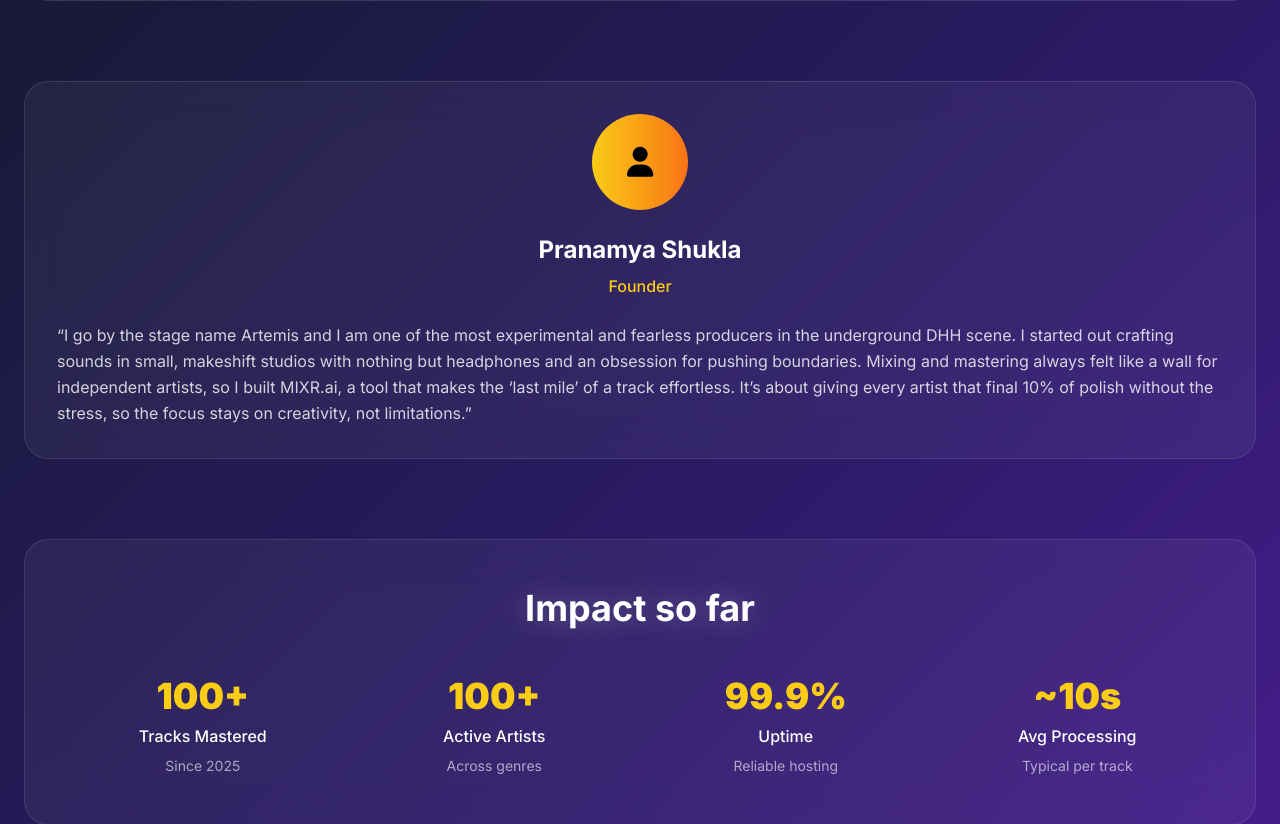
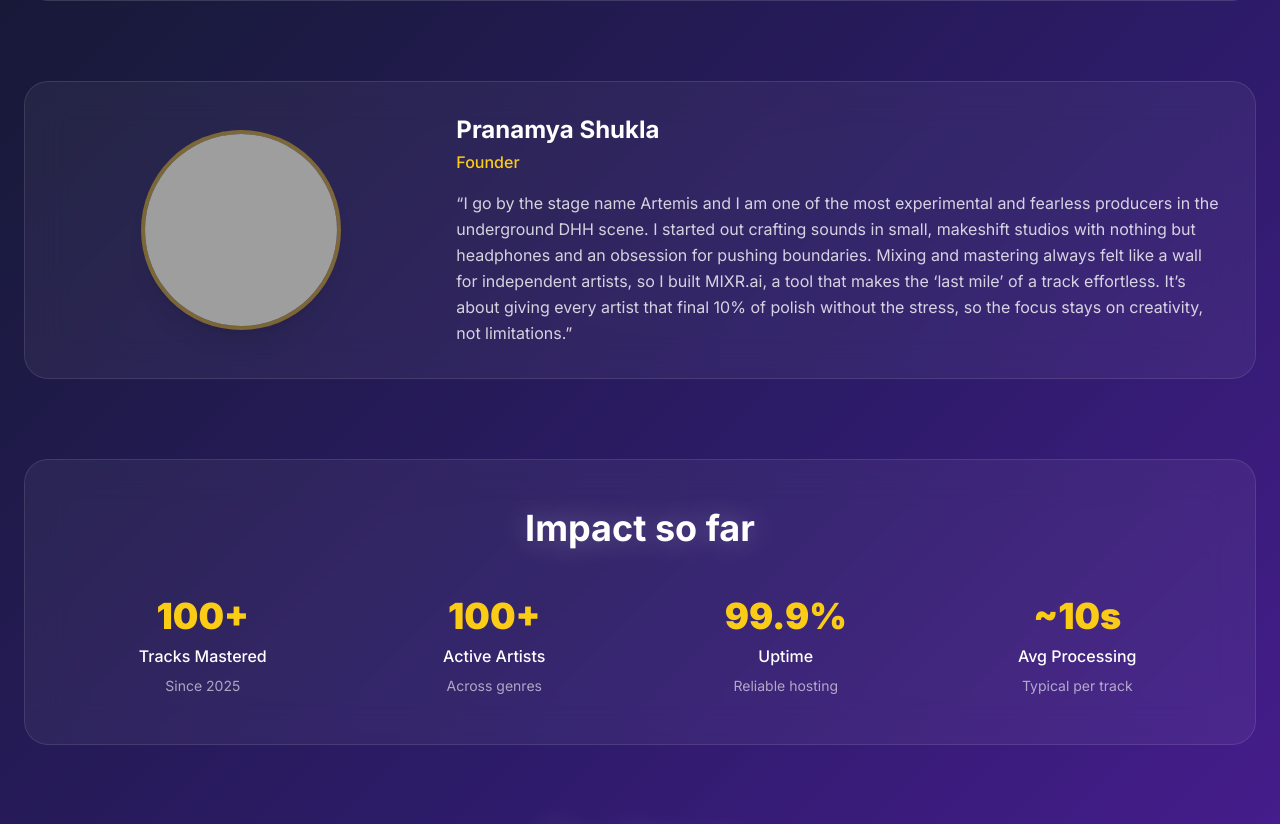
Before and after one commit to yvc0/new_ai_music, a Flask app: page /about in a window 1280 px wide. Shown: the part 878-1702 px from the top of the page. Run offline with Flask 3, Linux system fonts and the light colour scheme; parts of the project's set-up code (start-up, migrations or seed data) failed here and were passed over; some libraries are stand-ins or nearby versions; grey boxes are pictures that could not be loaded.

Commit message:
Update about.html

```diff
--- a/templates/about.html
+++ b/templates/about.html
@@ -29,19 +29,30 @@
   </div>
 
   <!-- Founder (single) -->
-  <div class="grid grid-cols-1 gap-12 mb-20">
-    <div class="glass rounded-3xl p-8">
-      <div class="w-24 h-24 bg-gradient-to-r from-yellow-400 to-orange-500 rounded-full flex items-center justify-center mx-auto mb-6">
-        <i class="fas fa-user text-black text-3xl"></i>
+  <div class="glass rounded-3xl p-8 mb-20">
+    <div class="grid grid-cols-1 md:grid-cols-3 gap-8 items-center">
+      <!-- Founder Photo -->
+      <div class="md:col-span-1 flex justify-center">
+        <div class="relative w-40 h-40 sm:w-48 sm:h-48">
+          <img
+            src="{{ url_for('static', filename='images/founder-pranamya.jpg') }}"
+            alt="Pranamya Shukla (Artemis) — Founder, MIXR.ai"
+            class="w-full h-full object-cover rounded-full ring-4 ring-yellow-400/40 shadow-xl"
+          />
         </div>
-      <h3 class="text-2xl font-bold text-white mb-2 text-center">Pranamya Shukla</h3>
-      <p class="text-yellow-400 text-center mb-6 font-medium">Founder</p>
+      </div>
+
+      <!-- Founder Text -->
+      <div class="md:col-span-2">
+        <h3 class="text-2xl font-bold text-white mb-1">Pranamya Shukla</h3>
+        <p class="text-yellow-400 mb-4 font-medium">Founder</p>
         <p class="text-white/80 leading-relaxed">
           “I go by the stage name Artemis and I am one of the most experimental and fearless producers in the underground DHH scene.
           I started out crafting sounds in small, makeshift studios with nothing but headphones and an obsession for pushing boundaries.
           Mixing and mastering always felt like a wall for independent artists, so I built MIXR.ai, a tool that makes the ‘last mile’ of a track effortless.
           It’s about giving every artist that final 10% of polish without the stress, so the focus stays on creativity, not limitations.”
         </p>
+      </div>
     </div>
   </div>
 
```
Lines whose indentation alone changed are shown as unchanged.
